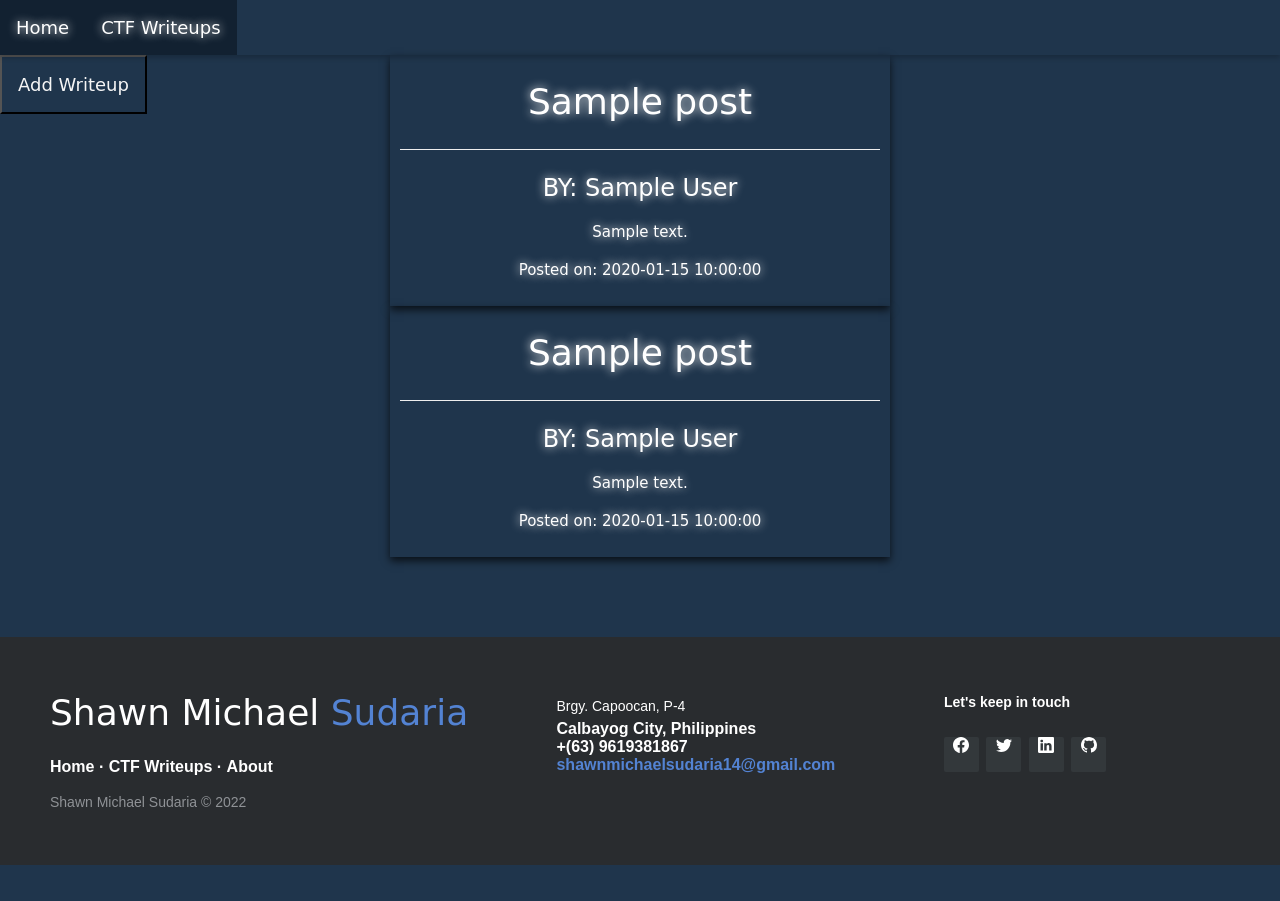
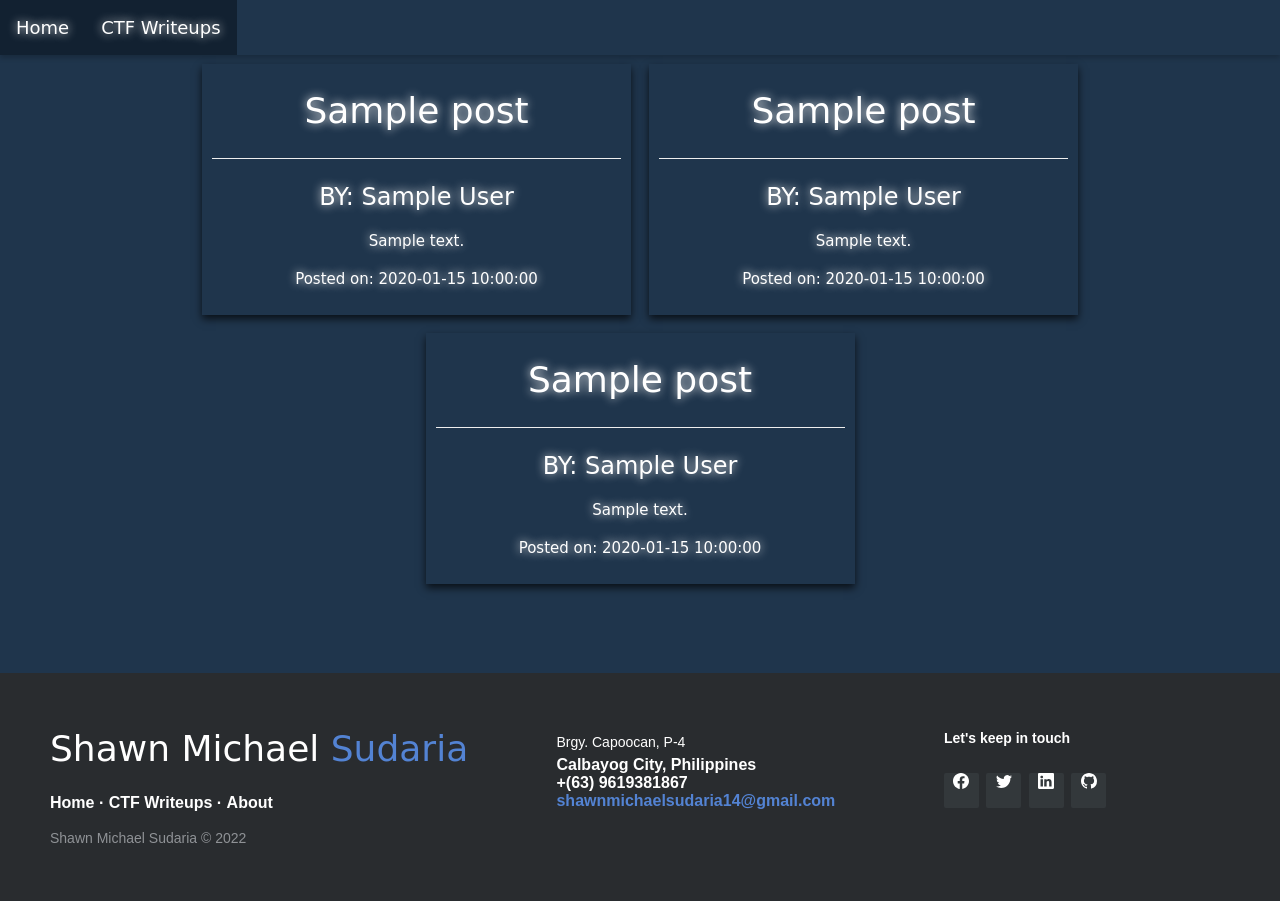
Before and after one commit to 0xM1cx/ShawnMichaelSudaria.github.io, a Flask app: template templates/ctf.html in a window 1280 px wide. Before the commit the page ends 865 px from the top, so only its background shows below. Run offline with Flask 2, Linux system fonts and the light colour scheme; the template is opened without the code that fills it: most values are stand-ins (such as "Sample title", 1, 10 or a date in 2020); some libraries are stand-ins or nearby versions.

Commit message:
Upadtes files for 2/17/2022

```diff
--- a/static/ctf.css
+++ b/static/ctf.css
@@ -1,94 +1,38 @@
 
-/*set user interface*/
-li > a {
-	display: block;
-	float: left;
-	font-size: 18px;
-	color: white;
-	text-align: center;
-	padding: 14px 16px;
-	text-decoration: none;
-	font-family: 'Architects Daughter', cursive;
+/*Writeup cards*/
+
+#parent_grid {
+    display: flex;
+    flex-flow: row wrap;
+    justify-content: center;
+    align-items: baseline;
 
 }
-/*set whole html style*/
-html {
-    justify-content: center;
-    align-items: center;
-}
-
-/*Writeup cards*/
 .card {
     box-shadow: 0 4px 8px 0 rgba(0, 0, 0, 0.7);
-    max-width: 500px;
+    /*max-width: 500px;*/
     padding: 10px;
     text-align: center;
-    margin: auto;
-
-    text-decoration: none;
+    margin: 9px;
 	font-family: 'Architects Daughter', cursive;
     z-index: 0;
+    width: 429px;
+
 }
-
-.card2 {
-    box-shadow: 0 4px 8px 0 rgba(0, 0, 0, 0.7);
-    max-width: 500px;
-    padding: 10px;
-    text-align: center;
-    margin: auto;
-    text-decoration: none;
-	font-family: 'Architects Daughter', cursive;
-}
-
 .card-author {
-    text-decoration: none;
 	font-family: 'Architects Daughter', cursive;
 
 }
 
 .card-title > h1 {
-    text-decoration: none;
 	font-family: 'Architects Daughter', cursive;
 
 }
 
+.card:hover {
+    box-shadow: 0 4px 8px 0 rgba(134, 134, 134, 0.7);
+}
 /*Background color for the active button.*/
 #CTF {
-    background-color:  #122131;
+    background-color:  rgb(18, 33, 49);
 }
-
-#add_writeup {
-    display: none;
-    float: center;
-    background-color: transparent;
-    color: whitesmoke;
-	font-family: 'Architects Daughter', cursive;
-	float: left;
-	font-size: 18px;
-	text-align: center;
-	padding: 14px 16px;
-	text-decoration: none;
-	font-family: 'Architects Daughter', cursive;
-}
-
-#ADD {
-    background-color: transparent;
-    color: whitesmoke;
-	font-family: 'Architects Daughter', cursive;
-    display: block;
-	float: left;
-	font-size: 18px;
-	text-align: center;
-	padding: 14px 16px;
-	text-decoration: none;
-	font-family: 'Architects Daughter', cursive;
-
-}
-
-#Add_Solution {
-    display: none;
-    overflow: scroll;
-    z-index: 100;
-    float: center;
-
-}
--- a/static/styles.css
+++ b/static/styles.css
@@ -326,6 +326,8 @@ footer{
 	position: bottom;
 	bottom: 0;
 	text-shadow: none;
+	align-items: baseline;
+
 
 }
 .footer-distributed{
@@ -335,6 +337,7 @@ footer{
 	width: 100%;
 	text-align: left;
 	font: bold 16px sans-serif;
+	align-items: baseline;
 
 	padding: 55px 50px;
 	margin-top: 80px;
@@ -355,10 +358,12 @@ footer{
 	color:  #ffffff;
 	font: normal 36px 'Cookie', cursive;
 	margin: 0;
+	align-items: baseline;
 }
 
 .footer-distributed h3 span{
 	color:  #5383d3;
+	align-items: baseline;
 }
 
 
@@ -366,6 +371,7 @@ footer{
 	color:  #ffffff;
 	margin: 20px 0 12px;
 	padding: 0;
+	align-items: baseline;
 }
 
 .footer-distributed .footer-links a{
@@ -373,6 +379,7 @@ footer{
 	line-height: 1.8;
 	text-decoration: none;
 	color:  inherit;
+	align-items: baseline;
 }
 
 .footer-distributed .footer-company-name{
@@ -380,11 +387,13 @@ footer{
 	font-size: 14px;
 	font-weight: normal;
 	margin: 0;
+	align-items: baseline;
 }
 
 
 .footer-distributed .footer-center{
 	width: 35%;
+	align-items: baseline;
 }
 
 .footer-distributed .footer-center i{
@@ -398,11 +407,13 @@ footer{
 	line-height: 42px;
 	margin: 10px 15px;
 	vertical-align: middle;
+	align-items: baseline;
 }
 
 .footer-distributed .footer-center i.fa-envelope{
 	font-size: 17px;
 	line-height: 38px;
+	align-items: baseline;
 }
 
 .footer-distributed .footer-center p{
@@ -410,6 +421,7 @@ footer{
 	color: #ffffff;
 	vertical-align: middle;
 	margin:0;
+	align-items: baseline;
 }
 
 .footer-distributed .footer-center p span{
@@ -417,15 +429,18 @@ footer{
 	font-weight: normal;
 	font-size:14px;
 	line-height:2;
+	align-items: baseline;
 }
 
 .footer-distributed .footer-center p a{
 	color:  #5383d3;
-	text-decoration: none;;
+	text-decoration: none;
+	align-items: baseline;
 }
 
 .footer-distributed .footer-right{
 	width: 20%;
+	align-items: baseline;
 }
 
 .footer-distributed .footer-company-about{
@@ -434,6 +449,7 @@ footer{
 	font-size: 13px;
 	font-weight: normal;
 	margin: 0;
+	align-items: baseline;
 }
 
 .footer-distributed .footer-company-about span{
@@ -442,10 +458,12 @@ footer{
 	font-size: 14px;
 	font-weight: bold;
 	margin-bottom: 20px;
+	align-items: baseline;
 }
 
 .footer-distributed .footer-icons{
 	margin-top: 25px;
+	align-items: baseline;
 }
 
 .footer-distributed .footer-icons a{
@@ -455,6 +473,7 @@ footer{
 	cursor: pointer;
 	background-color:  #33383b;
 	border-radius: 2px;
+	align-items: baseline;
 
 	font-size: 20px;
 	color: #ffffff;
@@ -470,6 +489,7 @@ footer{
 
 	.footer-distributed{
 		font: bold 14px sans-serif;
+		align-items: baseline;
 
 	}
 
@@ -484,6 +504,8 @@ footer{
 
 	.footer-distributed .footer-center i{
 		margin-left: 0;
+		display: flex;
+		align-items: baseline;
 	}
 	.main {
 		line-height: normal;
--- a/templates/ctf.html
+++ b/templates/ctf.html
@@ -14,25 +14,8 @@
 </header>
     <body>
 
-    <button id="ADD" type="button" onclick="Add_Writeup()">Add Writeup</button>
-    <form id="Add_Solution">
-        <div class="mb-3">
-            <label for="exampleInputEmail1" class="form-label">Email address</label>
-            <input type="email" class="form-control" id="exampleInputEmail1" aria-describedby="emailHelp">
-            <div id="emailHelp" class="form-text">We'll never share your email with anyone else.</div>
-        </div>
-        <div class="mb-3">
-            <label for="exampleInputPassword1" class="form-label">Password</label>
-            <input type="password" class="form-control" id="exampleInputPassword1">
-        </div>
-        <div class="mb-3 form-check">
-            <input type="checkbox" class="form-check-input" id="exampleCheck1">
-            <label class="form-check-label" for="exampleCheck1">Check me out</label>
-        </div>
-        <button type="submit" class="btn btn-primary">Submit</button>
-    </form>
+     <div id=parent_grid> <!--Start of grid-->
 
-    <div id="writes">
         {% for post in posts %}
         <div class="card">
             <div class="card-title">
@@ -48,7 +31,7 @@
         {% endfor %}
 
         {% for post in posts %}
-        <div class="card2">
+        <div class="card">
             <div class="card-title">
                 <h1>{{ post.Title }}</h1>
             </div>
@@ -60,8 +43,28 @@
             </div>
         </div>
         {% endfor %}
-    </div>
+
+        {% for post in posts %}
+        <div class="card">
+            <div class="card-title">
+                <h1>{{ post.Title }}</h1>
+            </div>
+            <hr>
+            <div class="card-body">
+            <h3 class="card-author">BY: {{post.Author}}</h3>
+            <p class="card-text">{{ post.Description }}</p>
+            <p>Posted on: {{ post.Date_posted }}</p>
+            </div>
+        </div>
+        {% endfor %}
+
+     </div>   <!--End of Grid-->
+
+
+
+
     </body>
 {% endblock %}
 
+
 </html>
```
